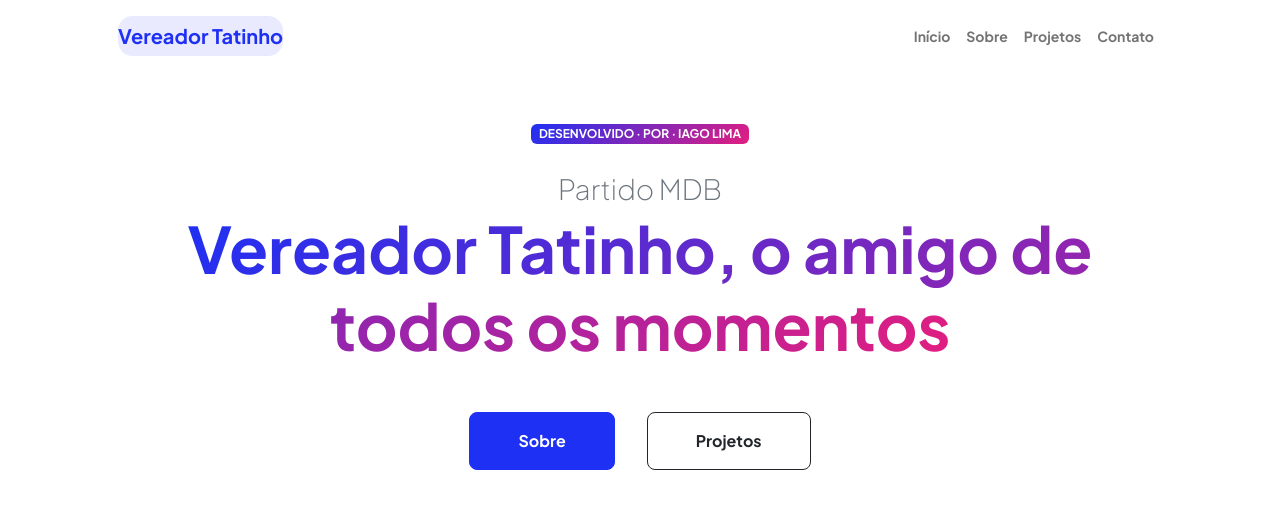
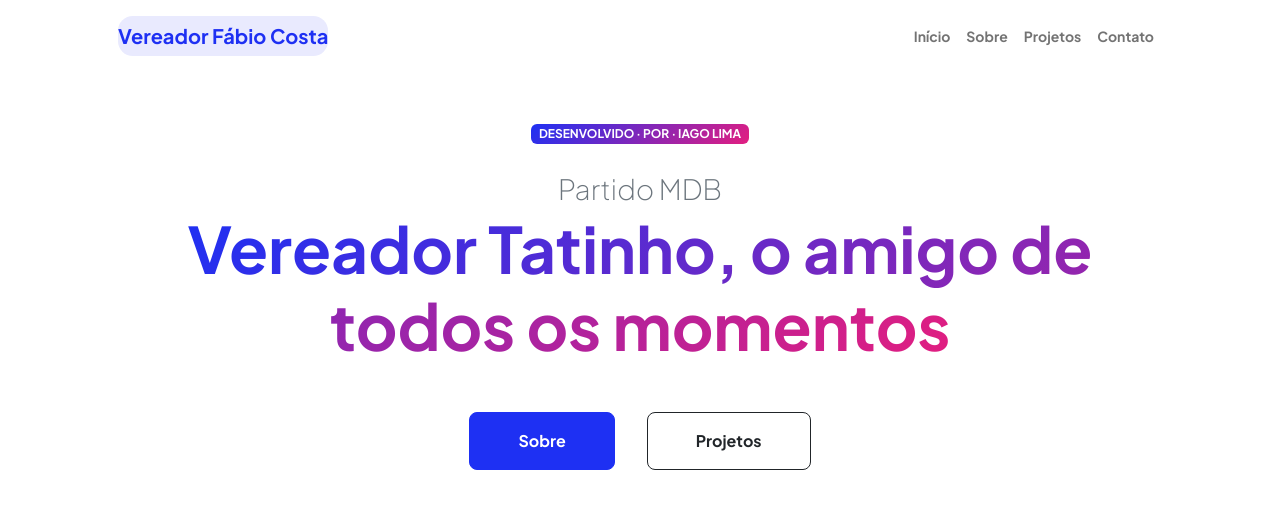
Before and after one commit to Fabiocostavereador/vereadofabiocosta, a plain HTML site: page index.html in a window 1280 px wide. Shown: the top 512 px of the page. Drawn offline with nearby package versions, Linux system fonts and the light colour scheme.

Commit message:
mudando titulo do index

```diff
--- a/index.html
+++ b/index.html
@@ -6,7 +6,7 @@
     <meta name="viewport" content="width=device-width, initial-scale=1, shrink-to-fit=no" />
     <meta name="description" content="" />
     <meta name="author" content="" />
-    <title>Vereador Estácio Lima</title>
+    <title>Vereador Fábio Costa</title>
     <!-- Favicon-->
     <link rel="icon" type="image/x-icon" href="assets/favicon.ico" />
     <!-- Custom Google font-->
@@ -27,7 +27,7 @@
         <!-- Navigation-->
         <nav class="navbar navbar-expand-lg navbar-light bg-white py-3">
             <div class="container px-5">
-                <a class="navbar-brand" href="index.html"><span class="fw-bolder text-primary">Vereador Tatinho</span></a>
+                <a class="navbar-brand" href="index.html"><span class="fw-bolder text-primary">Vereador Fábio Costa</span></a>
                 <button class="navbar-toggler" type="button" data-bs-toggle="collapse"
                     data-bs-target="#navbarSupportedContent" aria-controls="navbarSupportedContent"
                     aria-expanded="false" aria-label="Toggle navigation"><span
```
